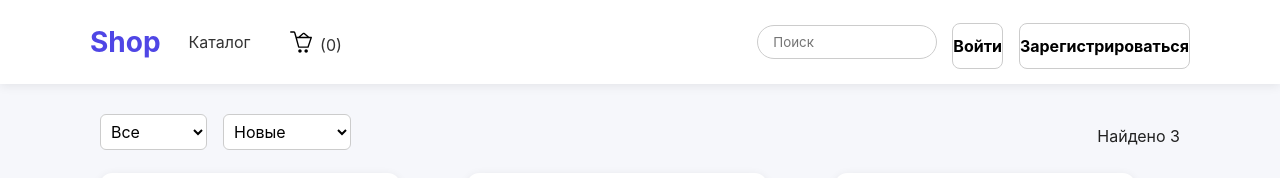
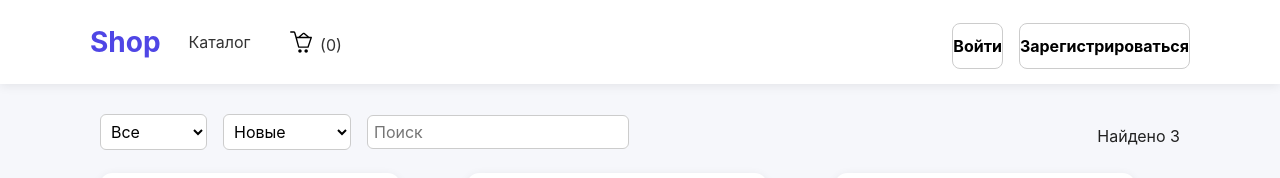
Before and after one commit to iskoemes/OnlineShop, a React (Vite) app: page / in a window 1280 px wide. Shown: the top 178 px of the page. Built offline with nearby package versions, Linux system fonts and the light colour scheme.

Commit message:
Переместил поле поиска в каталог

```diff
--- a/src/App.jsx
+++ b/src/App.jsx
@@ -11,7 +11,7 @@ import Account from './components/Account';
 import AdminPanel from './components/AdminPanel';
 import Register from "./components/Register.jsx";
 import Login from "./components/Login.jsx";
-import Footer from './components/Footer';  // Import the new Footer component
+import Footer from './components/Footer';
 import { createGood } from '../api/createGood.js';
 
 export default function App() {
@@ -157,6 +157,9 @@ export default function App() {
   setPage("catalog");
 }
 
+const handleSearch = (value) => {
+  setQuery(value);
+};
 
   return (
     <div>
@@ -166,7 +169,8 @@ export default function App() {
           if (p === "cart") setShowCart(true);
           else setPage(p);
         }}
-        onSearch={setQuery}
+      onSearch={handleSearch}
+
         user={user}
         setUser={setUser}
         goToLogin={goToLogin}
@@ -183,6 +187,7 @@ export default function App() {
             setSort={setSort}
             query={query}
             onAdd={addToCart}
+            onSearch={handleSearch}
           />
         )}
         {page === 'checkout' && (
@@ -233,13 +238,9 @@ onAdd={addToCart}
             onBack={() => setPage("catalog")}
           />
         )}
-        {/* {page === 'collectHoliday' && (
-          <CollectHoliday
-            user={user}
-          />
-        )} */}
+
       </main>
-      <Footer />  {/* Use the new Footer component */}
+      <Footer />
       <ProductModal product={selected} onClose={() => setSelected(null)} onAdd={addToCart} />
       {showCart && (
         <Cart
--- a/src/components/Account.jsx
+++ b/src/components/Account.jsx
@@ -1,7 +1,6 @@
-// Account.jsx
 import React, { useState } from 'react';
-import ProductCard from './ProductCard'; // Assuming ProductCard is in the same directory or adjust path
-import ProductModal from './ProductModal'; // Assuming ProductModal is in the same directory or adjust path
+import ProductCard from './ProductCard';
+import ProductModal from './ProductModal';
 
 export default function Account({ user, orders = [], onDeleteOrder, onEditProfile, logout, products = [], onAdd }) {
   const isGuest = user?.uid === 'guest';
--- a/src/components/AdminPanel.jsx
+++ b/src/components/AdminPanel.jsx
@@ -1,4 +1,3 @@
-// AdminPanel.jsx
 import React, { useState, useRef, useEffect } from 'react';
 import AdminUsers from "./AdminUsers.jsx";
 import OrderModal from "./OrderModal.jsx";
--- a/src/components/AdminUsers.jsx
+++ b/src/components/AdminUsers.jsx
@@ -1,4 +1,3 @@
-// AdminUsers.jsx
 import React, { useEffect, useState } from "react";
 import { collection, getDocs, doc, updateDoc } from "firebase/firestore";
 import { db } from "../../firebase";
--- a/src/components/Catalog.jsx
+++ b/src/components/Catalog.jsx
@@ -1,7 +1,7 @@
 import React from 'react';
 import ProductCard from './ProductCard';
 
-export default function Catalog({ products, onSelect, category, setCategory, sort, setSort, query, onAdd }) {
+export default function Catalog({ onSearch, products, onSelect, category, setCategory, sort, setSort, query, onAdd }) {
   return (
     <div className="fade-in">
       <div className="flex-between" style={{ marginBottom: '15px' }}>
@@ -17,6 +17,7 @@ export default function Catalog({ products, onSelect, category, setCategory, sor
             <option value="price_asc">Бюджетные</option>
             <option value="price_desc">Дорогие</option>
           </select>
+         <input className="form-input"  placeholder="Поиск" onChange={e => onSearch(e.target.value)} />
         </div>
         <div>Найдено {products.length}</div>
       </div>
--- a/src/components/Footer.jsx
+++ b/src/components/Footer.jsx
@@ -1,4 +1,3 @@
-// Footer.jsx
 import React from 'react';
 
 export default function Footer() {
@@ -7,9 +6,6 @@ export default function Footer() {
       <div className="footer-content">
         <p>&copy; {new Date().getFullYear()} Online shop</p>
         <p>Email: ryskeldimyrzaliev20@icloud.com</p>
-        {/* <div className="footer-links">
-          <a href="#">политика конфиденциальности</a> | <a href="/terms">Условия предоставления услуг</a>
-        </div> */}
       </div>
     </footer>
   );
--- a/src/components/Header.jsx
+++ b/src/components/Header.jsx
@@ -24,9 +24,7 @@ export default function Header({ cartCount, onNavigate, onSearch, user, setUser
           {/* ДЕСКТОП МЕНЮ */}
           <nav className="nav-desktop flex-gap">
             <button onClick={() => onNavigate('catalog')}>Каталог</button>
-            <button onClick={() => onNavigate('cart')}> <img className='icon' src="basket.svg" alt="" /> ({cartCount})</button>
-            {/* <button onClick={() => onNavigate('account')}>  <img className='icon' src="personalAccount.svg" alt="" /> </button> */}
-            {/* {!isGuest && <button onClick={() => onNavigate('collectHoliday')}>Собрать праздник</button>} */}
+            <button onClick={() => onNavigate('cart')}> <img className='icon' src="basket.svg" alt="корзина" /> ({cartCount})</button>
             {isAdmin && <button onClick={() => onNavigate('admin')}>Админ</button>}
           </nav>
 
@@ -40,12 +38,6 @@ export default function Header({ cartCount, onNavigate, onSearch, user, setUser
 
         {/* ПРАВАЯ ЧАСТЬ */}
         <div className="right-controls flex-gap">
-          <input placeholder="Поиск" onChange={e => onSearch(e.target.value)} />
-
-          {/* <div className="cart-link" onClick={() => onNavigate('cart')}>
-            Корзина ({cartCount})
-          </div> */}
-
           {/* 🔹 ЕСЛИ ГОСТЬ — показываем Вход / Регистрация */}
          {isGuest ? (
   <AuthButtons
```
Also changed, not shown: src/components/EditProfile.jsx (deleted, +0 -12 lines), src/components/CollectHoliday.jsx (deleted).
